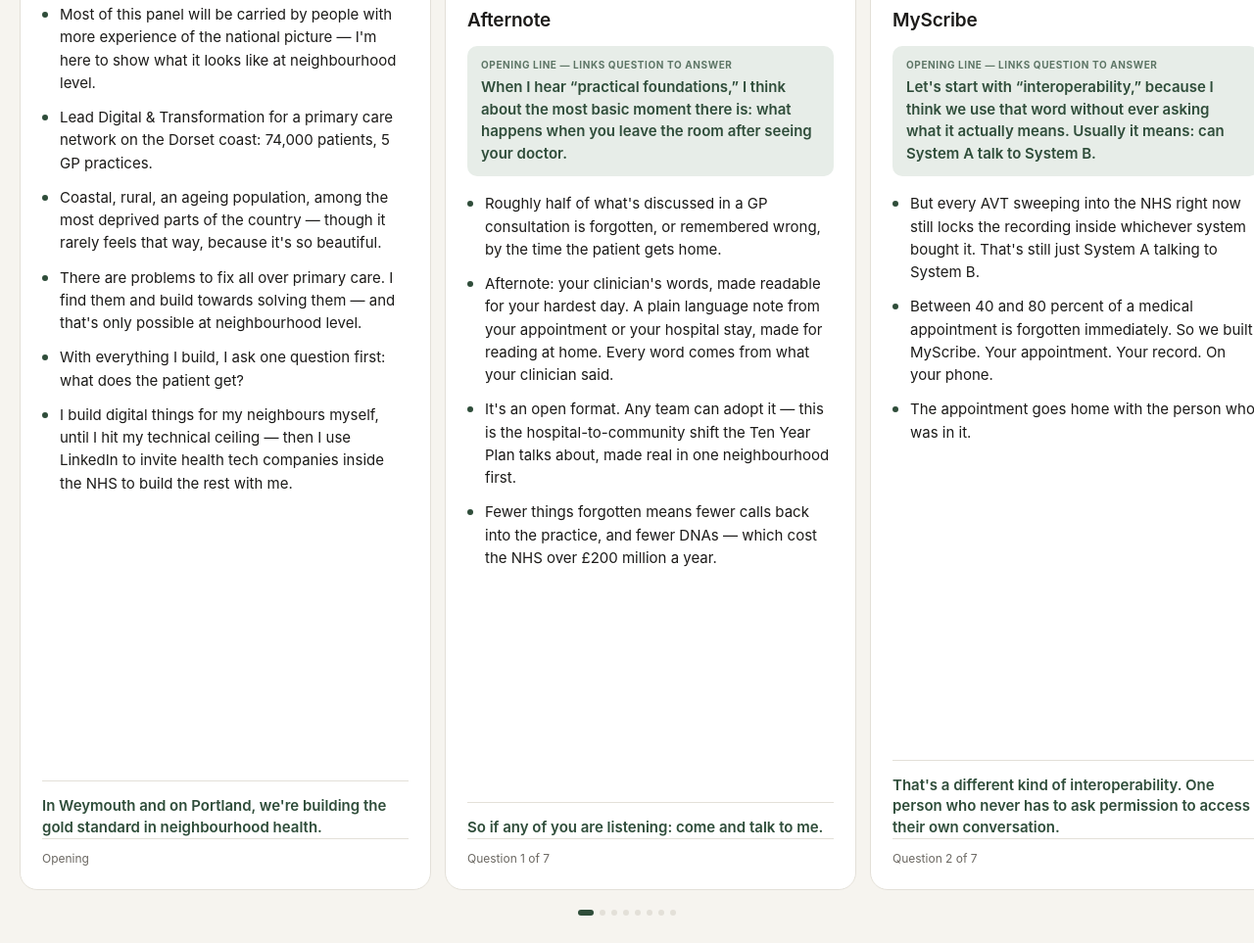
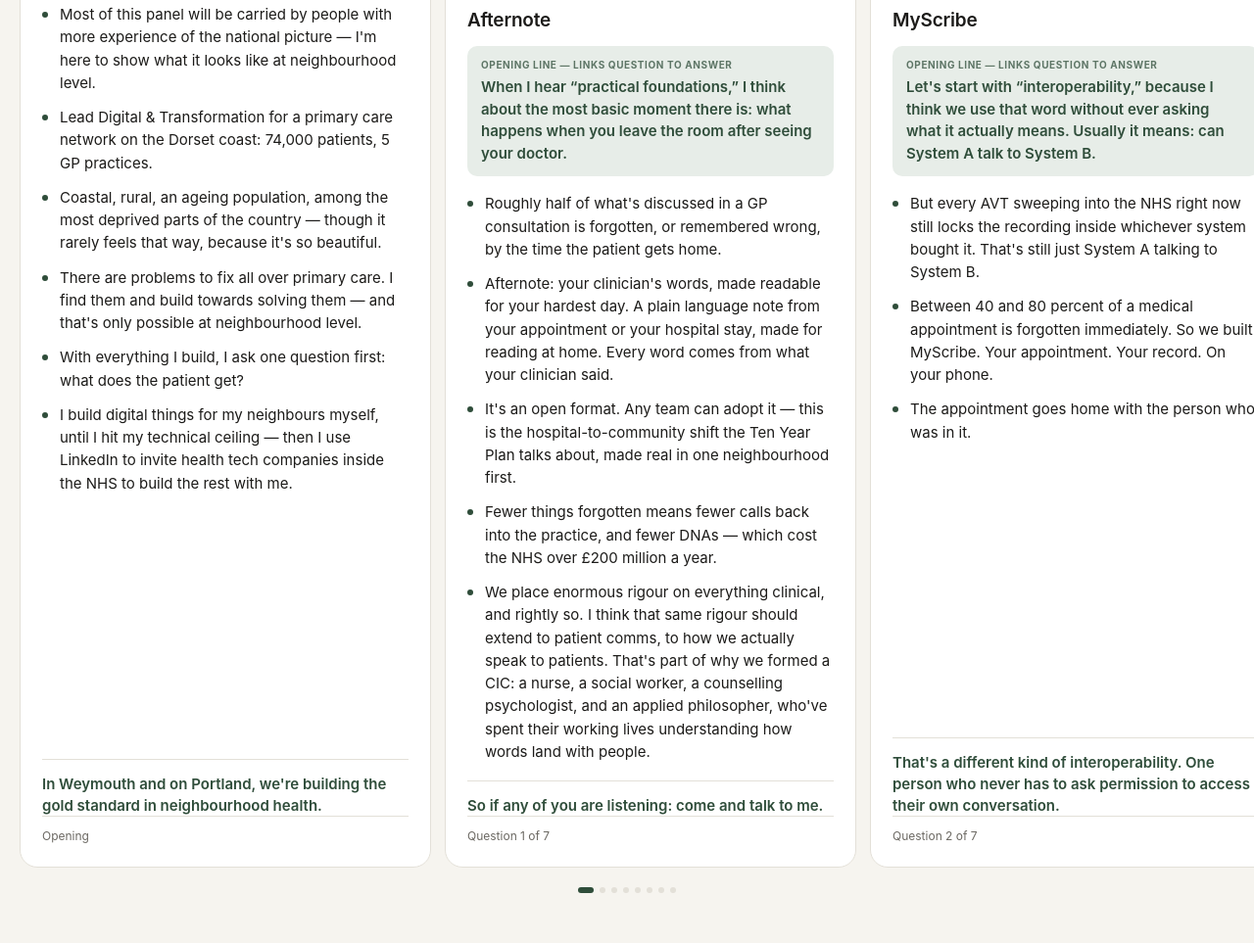
Before and after one commit to Marcovanbd1/HETT-Notes, a plain HTML site: page index.html in a window 1280 px wide. Shown: the part 311-1274 px from the top of the page at 98% size. After the commit the page ends 1251 px from the top, so only its background shows below. Drawn offline with Linux system fonts and the light colour scheme.

Commit message:
Update index.html

```diff
--- a/index.html
+++ b/index.html
@@ -226,7 +226,8 @@
       "Roughly half of what's discussed in a GP consultation is forgotten, or remembered wrong, by the time the patient gets home.",
       "Afternote: your clinician's words, made readable for your hardest day. A plain language note from your appointment or your hospital stay, made for reading at home. Every word comes from what your clinician said.",
       "It's an open format. Any team can adopt it \u2014 this is the hospital-to-community shift the Ten Year Plan talks about, made real in one neighbourhood first.",
-      "Fewer things forgotten means fewer calls back into the practice, and fewer DNAs \u2014 which cost the NHS over \u00a3200 million a year."
+      "Fewer things forgotten means fewer calls back into the practice, and fewer DNAs \u2014 which cost the NHS over \u00a3200 million a year.",
+      "We place enormous rigour on everything clinical, and rightly so. I think that same rigour should extend to patient comms, to how we actually speak to patients. That's part of why we formed a CIC: a nurse, a social worker, a counselling psychologist, and an applied philosopher, who've spent their working lives understanding how words land with people."
     ],
     highlight: "So if any of you are listening: come and talk to me."
   },
@@ -283,7 +284,7 @@
     q: 6,
     question: "How can co-production between solution providers and neighbourhood teams drive more meaningful adoption of digital tools, and what examples demonstrate this working successfully in practice?",
     title: "CoLab Lens",
-    link: "You said \u2018co-production\u2019 \u2014 for me that's not a workshop, it's a rule: nothing gets built until the people it affects have shaped it.",
+    link: "You'll remember that CIC I mentioned earlier. This is where they do their sharpest work.",
     bullets: [
       "Patients are already recording their appointments, on their phones, into ChatGPT, without any say over what happens to it afterwards.",
       "So the honest problem wasn't \u2018should this exist.\u2019 It already does. It was: who shapes it so it can be trusted.",
```
